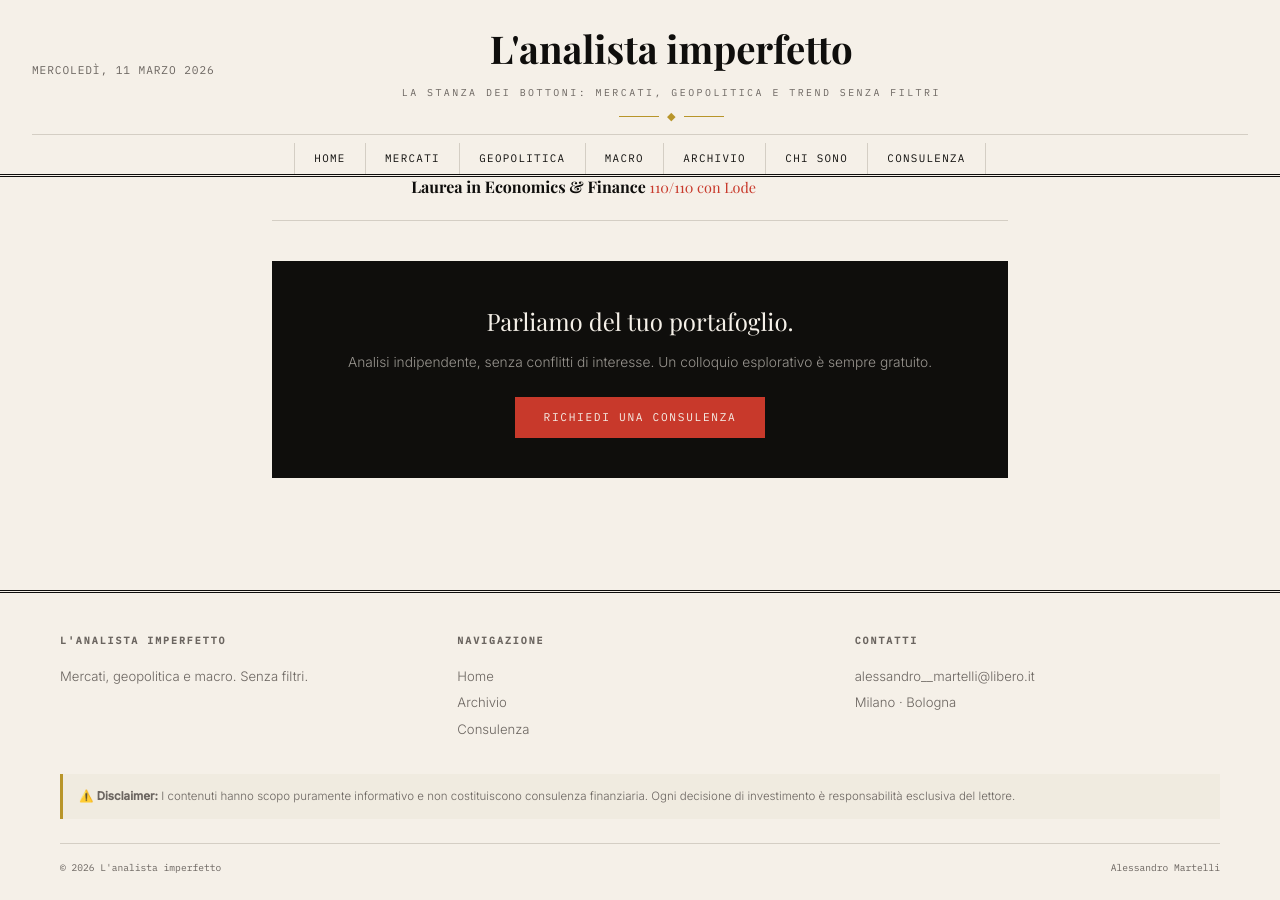
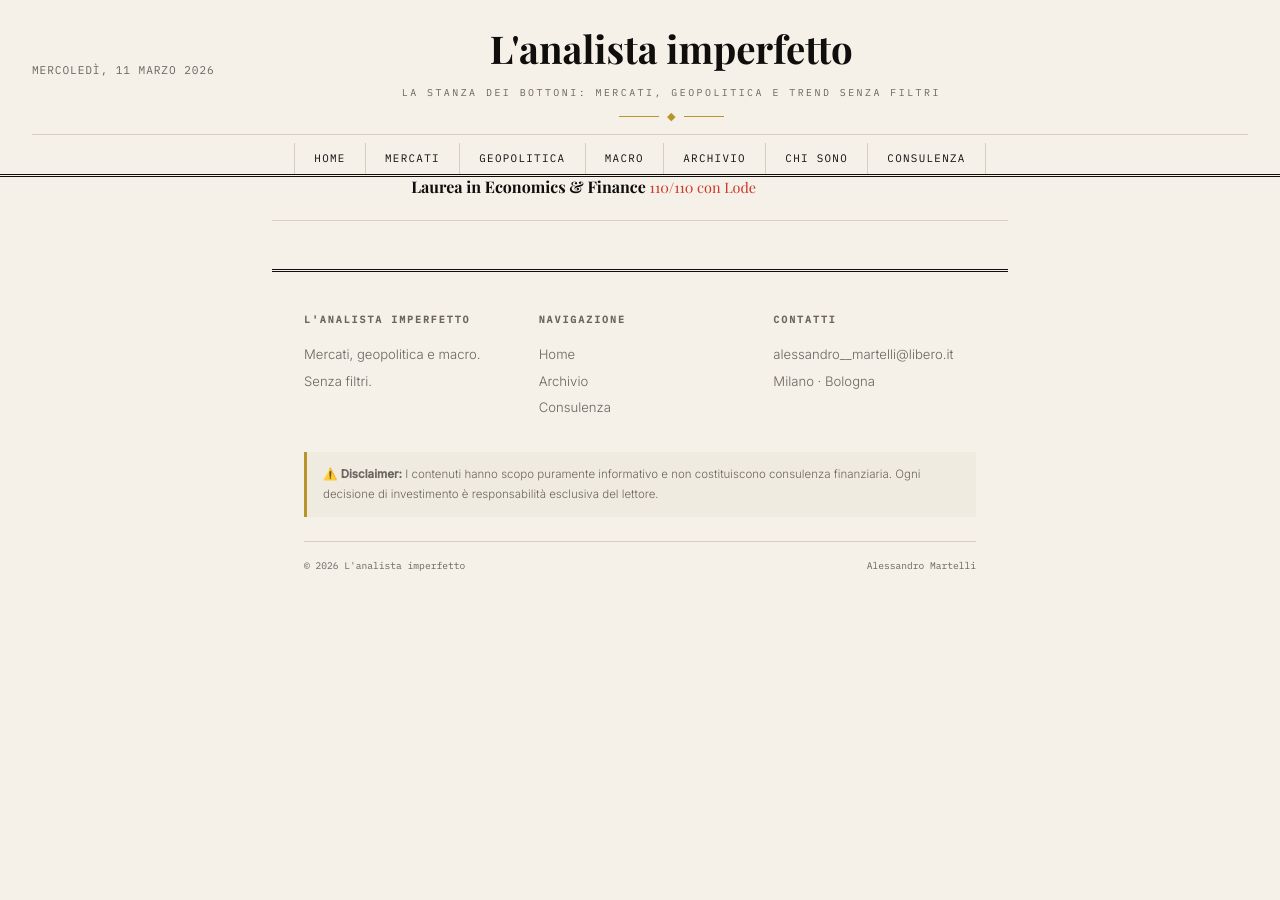
Before and after one commit to martellialessandro/martellialessandro.github.io, a Jekyll site: the page built from chi-sono.html, in a window 1280 px wide and 900 px high, scrolled down 1716 px. Built offline with Jekyll 4.4.1, drawn with Linux system fonts in a browser that asks for light colours; some web fonts are replaced; after the commit the page ends 2378 px from its top, so only the background shows below that.

Commit message:
Update chi-sono.html

```diff
--- a/chi-sono.html
+++ b/chi-sono.html
@@ -199,12 +199,3 @@ title: Chi sono
       <h3>Laurea in Economics & Finance <span style="color:var(--accent); font-weight:400; font-size:0.9rem">110/110 con Lode</span></h3>
     </div>
   </div>
-
-  <!-- CTA -->
-  <div class="about-cta">
-    <h2>Parliamo del tuo portafoglio.</h2>
-    <p>Analisi indipendente, senza conflitti di interesse. Un colloquio esplorativo è sempre gratuito.</p>
-    <a href="/consulenza/" class="btn-primary">Richiedi una consulenza</a>
-  </div>
-
-</div>
```
